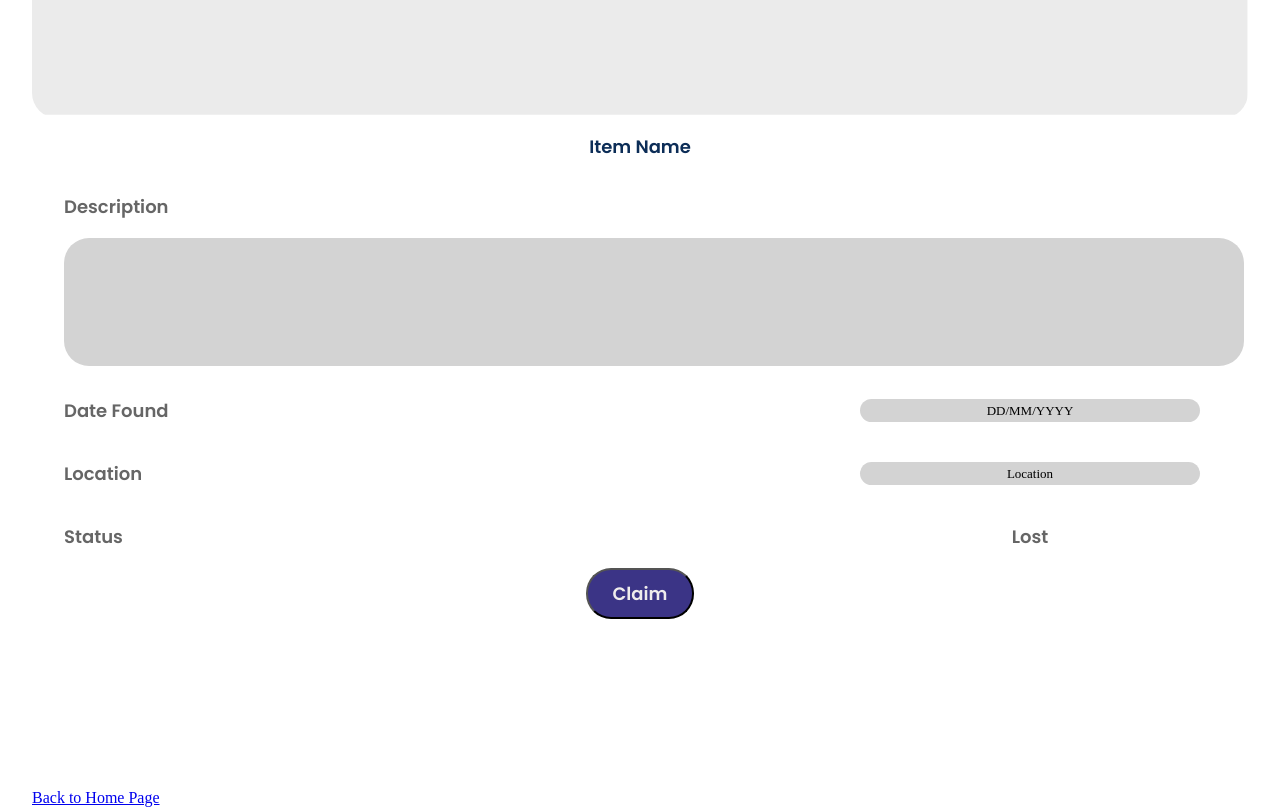
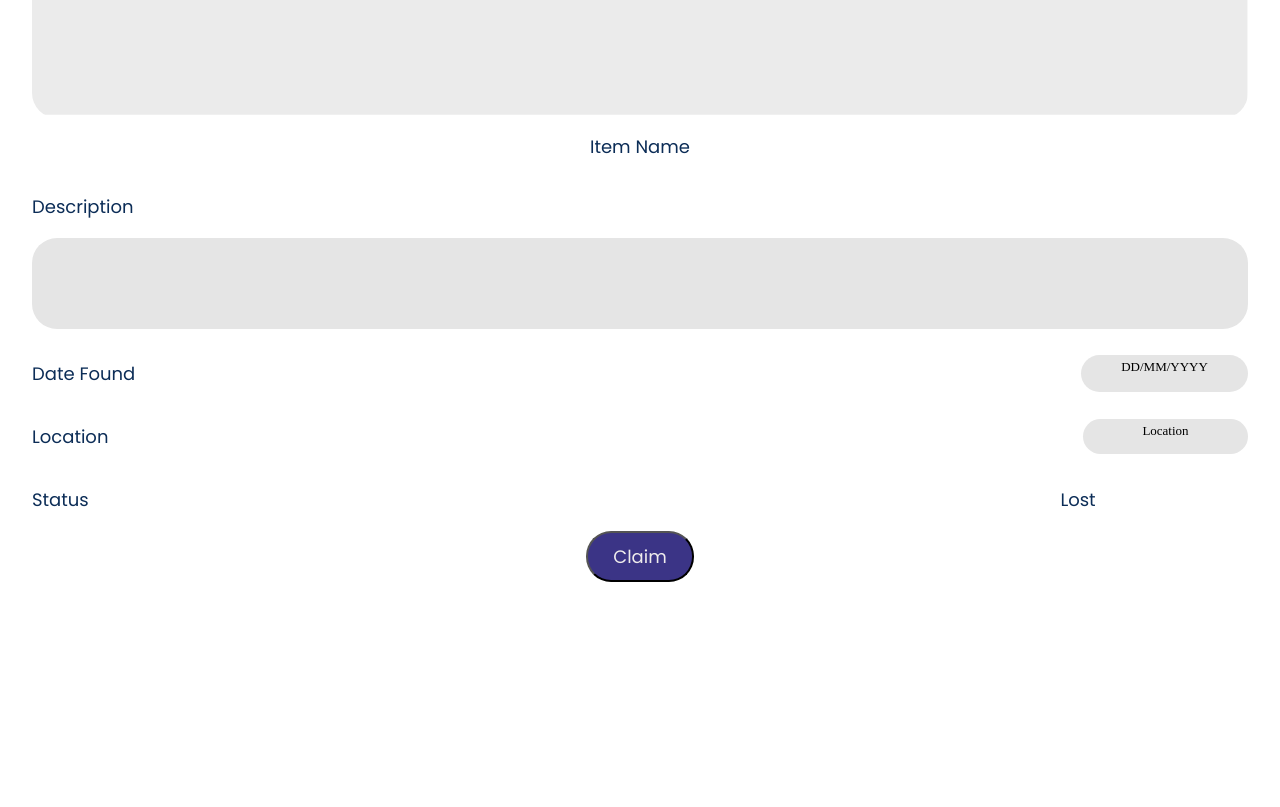
Before and after one commit to Code-the-Dream-School/ffprac-team7-front, a React (Vite) app: page /itemDetails in a window 1280 px wide. Shown: the part 800-1607 px from the top of the page. After the commit the page ends 1382 px from the top, so only its background shows below. Built offline with nearby package versions, Linux system fonts and the light colour scheme.

Commit message:
made changes to better match figma design

```diff
--- a/src/pages/itemDetails.jsx
+++ b/src/pages/itemDetails.jsx
@@ -7,36 +7,36 @@ export function ItemDetails() {
     return (
         <div>
             <Header pageTitle="Item Details"/>
-            <div className='item_details_container'>
+            <div className='itemDetailsContainer'>
                 <img className='itemImage' src={placeHolder} />
 
                 <h2 className='itemName'>Item Name</h2>
 
-                <div className="description-container">
+                <div className="descriptionContainer">
                     <h3 className="description" > Description </h3>
                     <p className="descriptionBox" > </p>
                 </div>
 
-                <div className='date-Container'>
+                <div className='dateContainer'>
                     <h3 className="date" > Date Found </h3>
                     <p className="dateBox"> DD/MM/YYYY</p>
                 </div>
 
-                <div className='location-Container'>
+                <div className='locationContainer'>
                     <h3 className="location" > Location </h3>
                     <p className="locationBox">Location</p>
                 </div>
 
-                <div className='status-Container'>
+                <div className='statusContainer'>
                     <h3 className="status" > Status </h3>
                     <p className="lostFound" > Lost </p>
                 </div>
 
-                <div className='claim-Button-Container'>
+                <div className='claimButtonContainer'>
                     <button className='button'> Claim </button>
                 </div>
 
-                <Link className='backHome' to="/">Back to Home Page</Link>
+
             </div>
         </div>
     )
--- a/src/styles/itemDetails.css
+++ b/src/styles/itemDetails.css
@@ -1,20 +1,26 @@
-.item_details_container {
-  margin-left: 2rem;
-  margin-right: 2rem;
+
+
+.itemDetailsContainer {
   display: flex;
   flex-direction: column;
   min-height: 100vh;
   overflow: hidden;
+  margin-right: 2rem;
+  margin-left: 2rem;
 }
 .itemImage {
-    border-radius: 25px 25px 25px 25px;
+  display: inline-flex;
+  align-items: center;
+  border-radius: 25px 25px 25px 25px;
 }
+
+
 
 .itemName {
   display:flex;
   flex-direction: column;
   align-items: center;
-  font: 600 18px/1.5 "Poppins", Helvetica, Arial, serif;
+  font: 400 18px/1.5 "Poppins", Helvetica, Arial, serif;
   color: rgb(12, 45, 87);
 }
 
@@ -23,25 +29,22 @@
   display:flex;
   flex-direction: row;
   align-items: start;
-  margin-left: 2rem;
-  font: 600 18px/1.5 "Poppins", Helvetica, Arial, serif;
-  color: rgb(102, 102, 102);
+  font: 400 18px/1.5 "Poppins", Helvetica, Arial, serif;
+  color: #0C2D57;
 }
 
 .descriptionBox {
   display:flex;
   flex-direction: row;
   align-items: end;
-  margin-left: 2rem;
-  margin-right: 3rem;
-  height: 8rem;
-  width: 97%;
-  background-color: lightgray;
+  height: 91px;
+  width: 100%;
+  background-color: #E5E5E5;
   border-radius: 25px 25px 25px 25px;
 }
 
 
-.date-Container{
+.dateContainer{
 display: flex;
 flex-direction: row;
 align-items: center;
@@ -49,20 +52,18 @@ justify-content: space-between;
 }
 .date {
 align-items: center;
-font: 600 18px/1.5 "Poppins", Helvetica, Arial, serif;
-color: rgb(102, 102, 102);
-margin-left: 2rem;
+font: 400 18px/1.5 "Poppins", Helvetica, Arial, serif;
+color: #0C2D57;
 }
 .dateBox {
+width: 166.96px;
+height: 37px;
 align-items: center;
-background-color: lightgray;
+background-color:#e5e5e5;
 border-radius: 25px 25px 25px 25px;
-margin-right: 3rem;
 }
 
-
-
-.location-Container{
+.locationContainer{
 display: flex;
 flex-direction: row;
 align-items: center;
@@ -72,21 +73,18 @@ justify-content: space-between;
 display:flex;
 flex-direction: column;
 align-items: center;
-font: 600 18px/1.5 "Poppins", Helvetica, Arial, serif;
-color: rgb(102, 102, 102);
-margin-left: 2rem;
+font: 400 18px/1.5 "Poppins", Helvetica, Arial, serif;
+color: #0C2D57;
 }
 .locationBox {
-display:flex;
-flex-direction: column;
-align-items: center;
-background-color: lightgray;
+width: 165px;
+height: 35px;
+background-color:#e5e5e5;
 border-radius: 25px 25px 25px 25px;
-margin-right: 3rem;
 }
 
 
-.status-Container{
+.statusContainer{
 display: flex;
 flex-direction: row;
 align-items: center;
@@ -96,20 +94,18 @@ justify-content: space-between;
 display:flex;
 flex-direction: column;
 align-items: center;
-font: 600 18px/1.5 "Poppins", Helvetica, Arial, serif;
-color: rgb(102, 102, 102);
-margin-left: 2rem;
+font: 400 18px/1.5 "Poppins", Helvetica, Arial, serif;
+color: #0C2D57;
 }
 .lostFound {
  display:flex;
-  flex-direction: column;
-  align-items: center;
- font: 600 18px/1.5 "Poppins", Helvetica, Arial, serif;
-  color: rgb(102, 102, 102);
-  margin-right: 3rem;
+ flex-direction: column;
+ align-items: center;
+ font: 400 18px/1.5 "Poppins", Helvetica, Arial, serif;
+ color: #0C2D57;
 }
 
-.claim-Button-Container{
+.claimButtonContainer{
 display: flex;
 flex-direction: row;
 align-items: center;
@@ -119,14 +115,14 @@ justify-content: center;
 display:flex;
 flex-direction: column;
 align-items: center;
-font: 600 18px/1.5 "Poppins", Helvetica, Arial, serif;
+font: 400 18px/1.5 "Poppins", Helvetica, Arial, serif;
 color: rgb(102, 102, 102);
 }
 .button{
 background-color: #3B3486; /* Blue */
 color: #EFECEC;
 padding: 10px 25px;
-font: 600 18px/1.5 "Poppins", Helvetica, Arial, serif;
+font: 400 18px/1.5 "Poppins", Helvetica, Arial, serif;
 cursor: pointer;
 border-radius: 25px 25px 25px 25px;
 }
```
